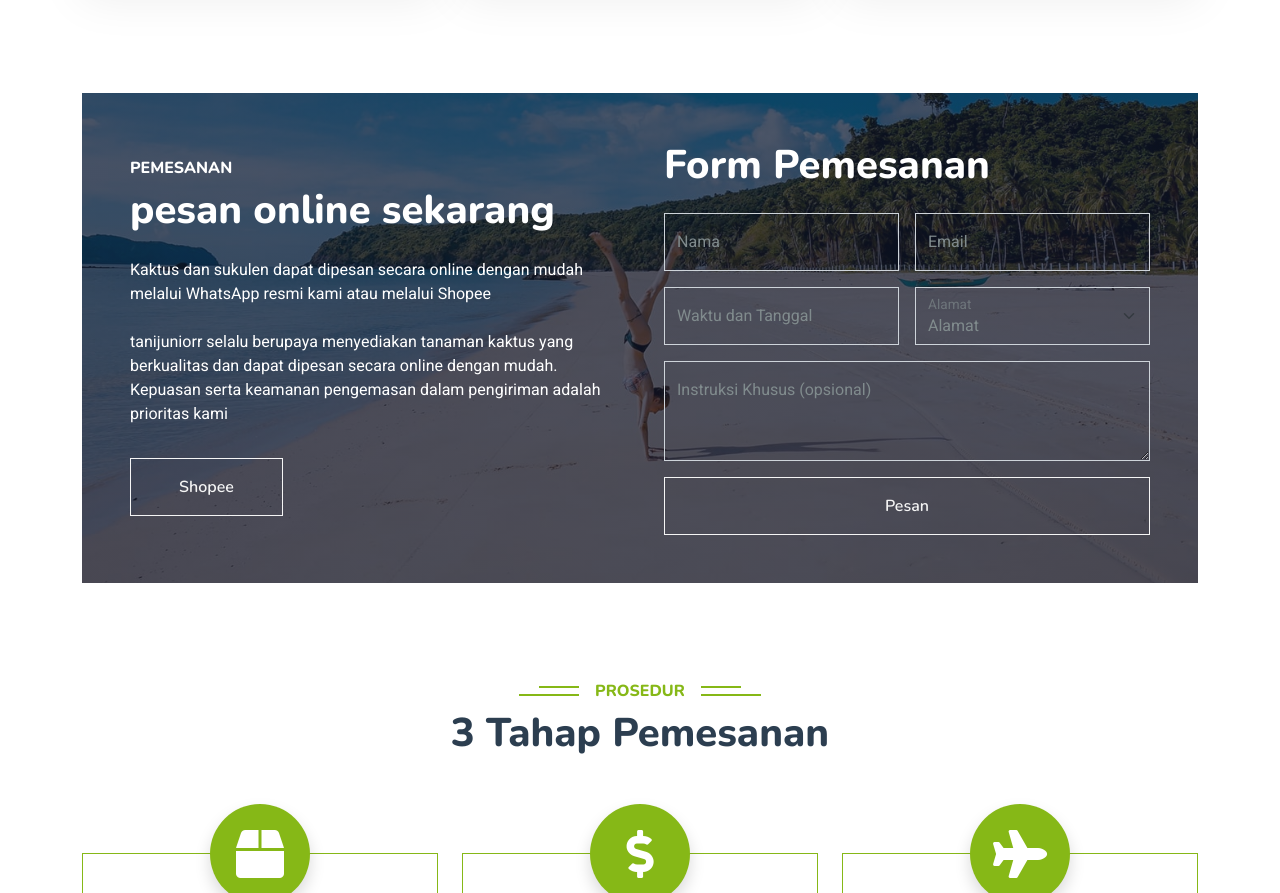
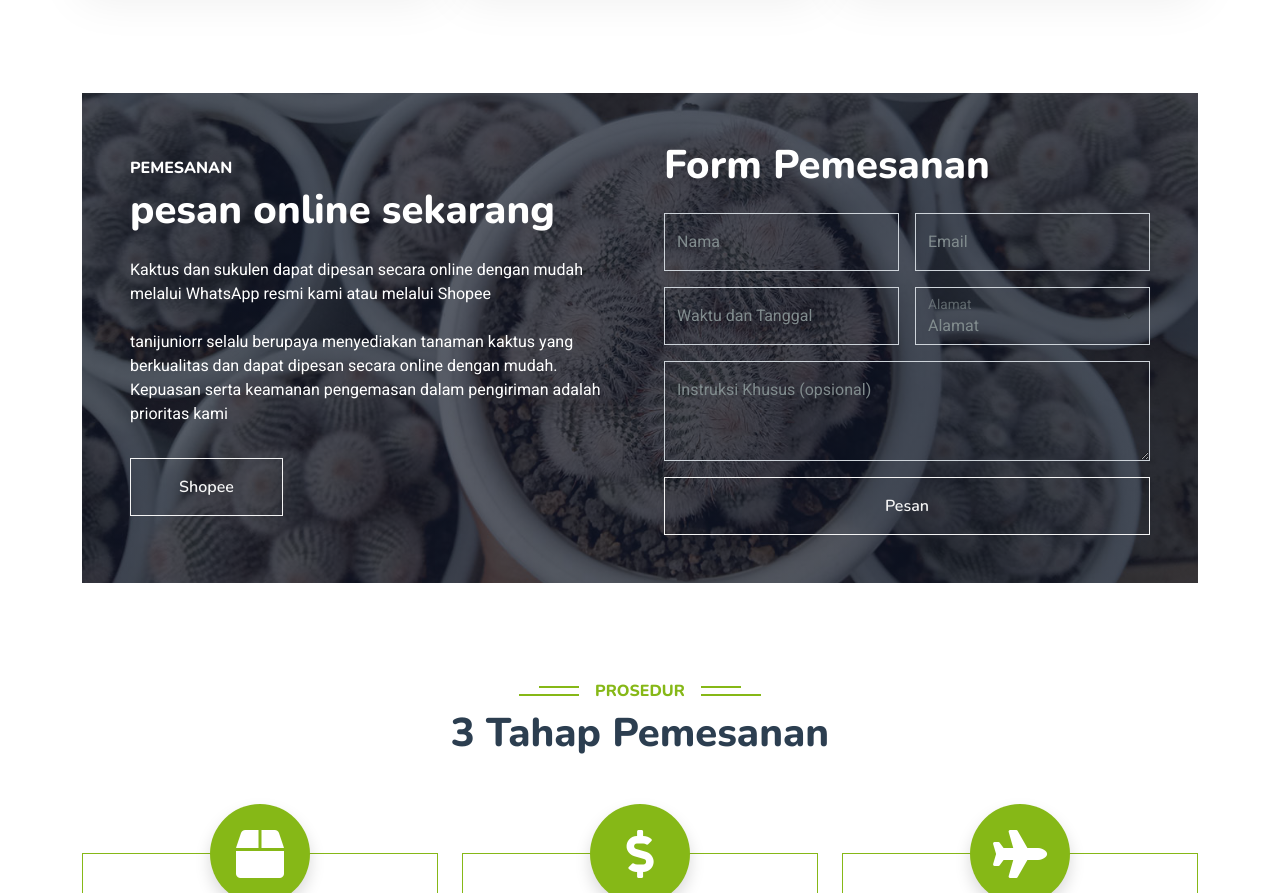
Before and after one commit to dwiky106/website-tanijuniorr-5, a plain HTML site: page index.html in a window 1280 px wide. Shown: the part 3207-4100 px from the top of the page. Drawn offline with nearby package versions, Linux system fonts and the light colour scheme.

Commit message:
style.css

```diff
--- a/css/style.css
+++ b/css/style.css
@@ -268,7 +268,7 @@
 
 /*** Booking ***/
 .booking {
-    background: linear-gradient(rgba(15, 23, 43, .7), rgba(15, 23, 43, .7)), url(../img/booking.jpg);
+    background: linear-gradient(rgba(15, 23, 43, .7), rgba(15, 23, 43, .7)), url(../img/Booking-1.jpg);
     background-position: center center;
     background-repeat: no-repeat;
     background-size: cover;
```
